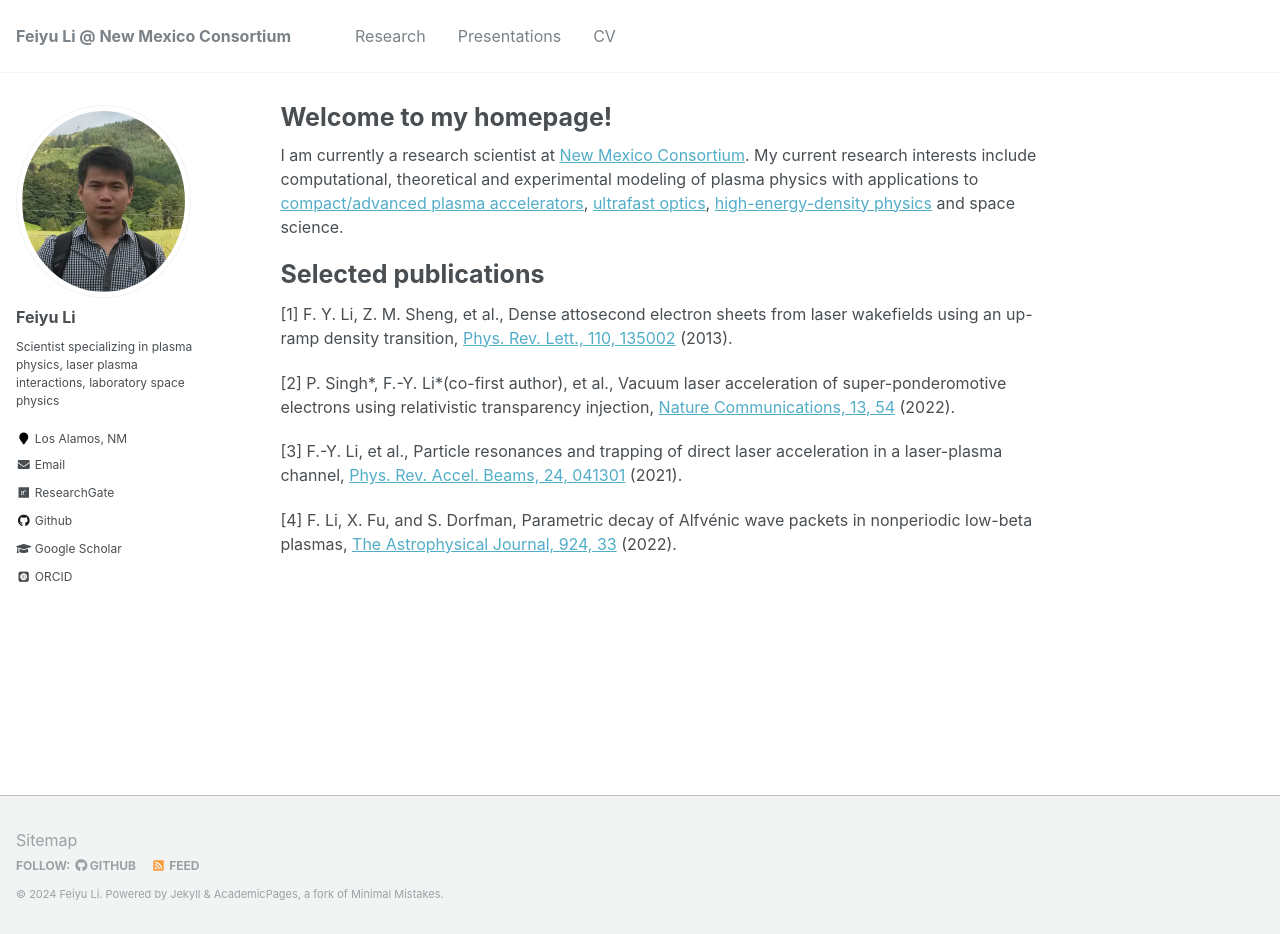
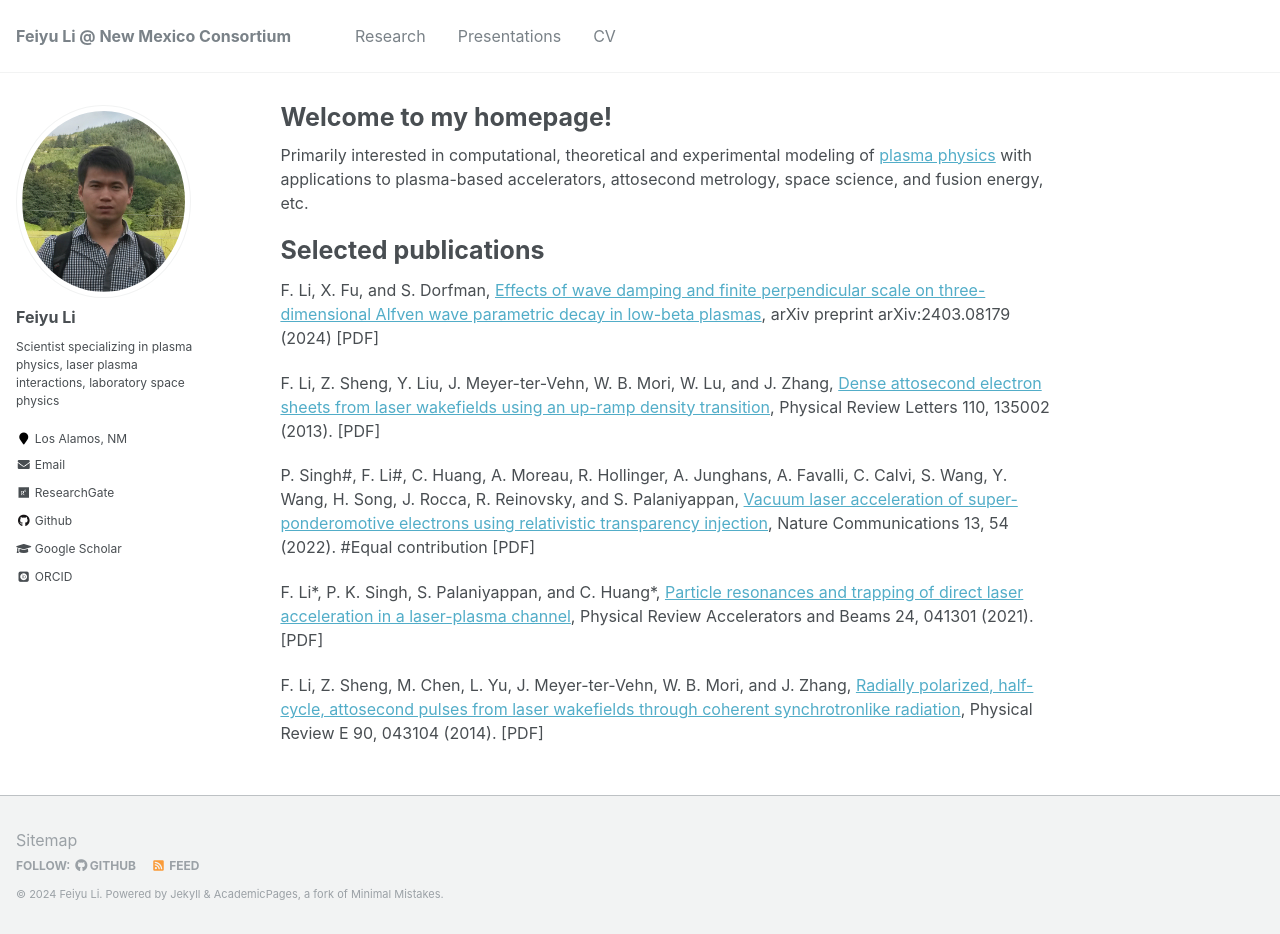
Before and after one commit to fyli16/fyli16.github.io, a Jekyll site: the page built from _pages/about.md, in a window 1280 px wide and 934 px high. Built offline with Jekyll 4.4.1, drawn with Linux system fonts in a browser that asks for light colours; some web fonts are replaced.

Commit message:
update about

```diff
--- a/_pages/about.md
+++ b/_pages/about.md
@@ -8,21 +8,36 @@ redirect_from:
   - /about.html
 ---
 
-I am currently a research scientist at [New Mexico Consortium](https://newmexicoconsortium.org/).
+Primarily interested in computational, theoretical and experimental modeling of [plasma physics](https://en.wikipedia.org/wiki/Plasma_%28physics%29) with applications to plasma-based accelerators, attosecond metrology, space science, and fusion energy, etc.
+
+<!-- Check out our recent projects and publications. -->
+
+<!-- I am currently a research scientist at [New Mexico Consortium](https://newmexicoconsortium.org/).  -->
 <!-- Supervised by Prof. [Zheng-Ming Sheng](https://www.physics.sjtu.edu.cn/en/people/1/zmSheng), I received my PhD in Plasma Physics from [Shanghai Jiao Tong University](https://llp.sjtu.edu.cn/En) in 2015, and then joined his group at [University of Strathclyde](https://silis.phys.strath.ac.uk/index.htm) as a postdoc. During my stay in the UK, I paid a six-week academic visit (in 2017) to [CEA Paris-Saclay](https://iramis.cea.fr/LIDYL/en/index.php). I moved to the US in 2019. Before joining NMC, I was a postdoc at [Los Alamos National Laboratory](https://www.lanl.gov/org/ddste/aldsc/theoretical/applied-mathematics-plasma-physics/index.php) for two years.  -->
-My current research interests include computational, theoretical and experimental modeling of plasma physics with applications to [compact/advanced plasma accelerators](https://en.wikipedia.org/wiki/Plasma_acceleration), [ultrafast optics](https://en.wikipedia.org/wiki/Ultrashort_pulse), [high-energy-density physics](https://en.wikipedia.org/wiki/High_energy_density_physics) and space science.
+<!-- My current research interests include computational, theoretical and experimental modeling of plasma physics with applications to [compact/advanced plasma accelerators](https://en.wikipedia.org/wiki/Plasma_acceleration), [ultrafast optics](https://en.wikipedia.org/wiki/Ultrashort_pulse), [high-energy-density physics](https://en.wikipedia.org/wiki/High_energy_density_physics) and space science.  -->
 <!-- Notably, I have investigated several schemes for plasma-based accelerators and nonlinear plasma optics, including a first proposal for generating attosecond electron and radiation pulses from [laser wakefield acceleration](https://journals.aps.org/prl/abstract/10.1103/PhysRevLett.110.135002), a comprehensive analysis on [direct laser acceleration](https://journals.aps.org/prab/abstract/10.1103/PhysRevAccelBeams.24.041301), and a viable scheme for [vacuum laser acceleration](https://www.nature.com/articles/s41467-021-27691-w), etc. I co-developed the [CoSyR](https://github.com/lanl/cosyr) code, which allows for self-consistent modeling of beam dynamics in synchrotrons. Recently, I have extended my work to [space plasmas](https://en.wikipedia.org/wiki/Space_physics), where I further develop a [hybrid code](https://github.com/fyli16/h3d) for modeling [laboratory plasmas](https://plasma.physics.ucla.edu/).  -->
 <!-- Check out my [Google Scholar](https://scholar.google.com/citations?user=8jVlsdoAAAAJ&hl=en), [Researchgate](https://www.researchgate.net/profile/Feiyu-Li-4) for more about my research.  -->
 
 Selected publications
 ======
-[1] F. Y. Li, Z. M. Sheng, et al., Dense attosecond electron sheets from laser wakefields using an up-ramp density transition, [Phys. Rev. Lett., 110, 135002](https://journals.aps.org/prl/abstract/10.1103/PhysRevLett.110.135002) (2013).
+F. Li, X. Fu, and S. Dorfman, [Effects of wave damping and finite perpendicular scale on three-dimensional Alfven wave parametric decay in low-beta plasmas](https://drive.google.com/file/d/1-fKsv396pD8m5WaU7dvYXtAO-whTGfix/view?usp=drive_link), arXiv preprint arXiv:2403.08179 (2024) [PDF]
+
+F. Li, Z. Sheng, Y. Liu, J. Meyer-ter-Vehn, W. B. Mori, W. Lu, and J. Zhang, [Dense attosecond electron sheets from laser wakefields using an up-ramp density transition](https://drive.google.com/file/d/1ED6XBNJMT0joXAUs49AuiEj28bI5C_Vd/view?usp=drive_link), Physical Review Letters 110, 135002 (2013).  [PDF]
+
+P. Singh#, F. Li#, C. Huang, A. Moreau, R. Hollinger, A. Junghans, A. Favalli, C. Calvi, S. Wang, Y. Wang, H. Song, J. Rocca, R. Reinovsky, and S. Palaniyappan, [Vacuum laser acceleration of super-ponderomotive electrons using relativistic transparency injection](https://drive.google.com/file/d/1DHl6WVoQ2BnTH2a5JCa3Cv6gsziU0XIw/view?usp=drive_link), Nature Communications 13, 54 (2022).  #Equal contribution [PDF]
+
+F. Li\*, P. K. Singh, S. Palaniyappan, and C. Huang\*, [Particle resonances and trapping of direct laser acceleration in a laser-plasma channel](https://drive.google.com/file/d/1KFGZTYbHff1pens0bXv-YAZ0NjhJTM5h/view?usp=drive_link), Physical Review Accelerators and Beams 24, 041301 (2021). [PDF]
+
+F. Li, Z. Sheng, M. Chen, L. Yu, J. Meyer-ter-Vehn, W. B. Mori, and J. Zhang, [Radially polarized, half-cycle, attosecond pulses from laser wakefields through coherent synchrotronlike radiation](https://drive.google.com/file/d/1aIZc3XbUy6T_ovCbviBMdiduXa0V8Lb9/view?usp=drive_link), Physical Review E 90, 043104 (2014). [PDF]
+
+
+<!-- [1] F. Y. Li, Z. M. Sheng, et al., Dense attosecond electron sheets from laser wakefields using an up-ramp density transition, [Phys. Rev. Lett., 110, 135002](https://journals.aps.org/prl/abstract/10.1103/PhysRevLett.110.135002) (2013).
 
 [2] P. Singh\*, F.-Y. Li\*(co-first author), et al., Vacuum laser acceleration of super-ponderomotive electrons using relativistic transparency injection, [Nature Communications, 13, 54](https://www.nature.com/articles/s41467-021-27691-w) (2022).
 
 [3] F.-Y. Li, et al., Particle resonances and trapping of direct laser acceleration in a laser-plasma channel, [Phys. Rev. Accel. Beams, 24, 041301](https://journals.aps.org/prab/abstract/10.1103/PhysRevAccelBeams.24.041301) (2021).
 
-[4] F. Li, X. Fu, and S. Dorfman, Parametric decay of Alfvénic wave packets in nonperiodic low-beta plasmas, [The Astrophysical Journal, 924, 33](https://iopscience.iop.org/article/10.3847/1538-4357/ac32c0) (2022).
+[4] F. Li, X. Fu, and S. Dorfman, Parametric decay of Alfvénic wave packets in nonperiodic low-beta plasmas, [The Astrophysical Journal, 924, 33](https://iopscience.iop.org/article/10.3847/1538-4357/ac32c0) (2022). -->
 
 <!-- [5] C.-K. Huang, F.-Y. Li, et al., CoSyR: a novel beam dynamics code for the modeling of synchrotron radiation effects, [arXiv:2109.14901](https://arxiv.org/abs/2109.14901) (2021). -->
 
```
